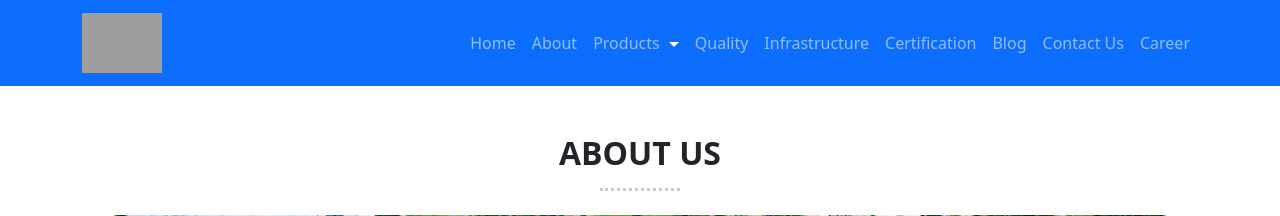
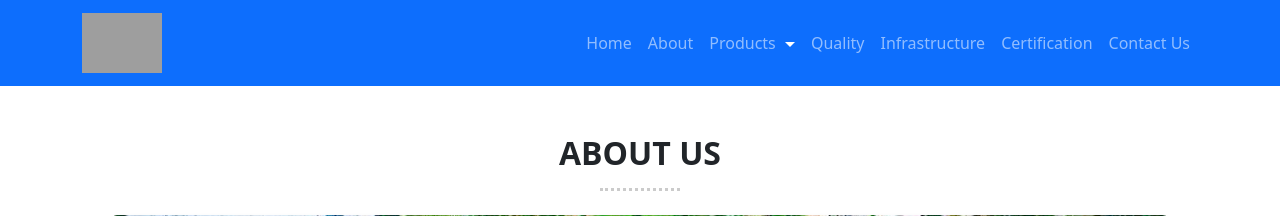
Before and after one commit to readywebsites/alpinefibc-bootstrap--08-, a Django app: page /about.html in a window 1280 px wide. Shown: the top 216 px of the page. Run offline with Django 5.2, Linux system fonts and the light colour scheme; grey boxes are pictures that could not be loaded.

Commit message:
career,blog nav delete

```diff
--- a/templates/base/headernsidebar.html
+++ b/templates/base/headernsidebar.html
@@ -131,17 +131,12 @@
           <a class="nav-link" href="{% url 'certification' %}">Certification</a>
         </li>
 
-        <li class="nav-item">
-          <a class="nav-link" href="{% url 'blog' %}">Blog</a>
-        </li>
+
 
         <li class="nav-item">
           <a class="nav-link" href="{% url 'contact' %}">Contact Us</a>
         </li>
 
-        <li class="nav-item">
-          <a class="nav-link" href="{% url 'career' %}">Career</a>
-        </li>
 
       </ul>
     </div>
```
